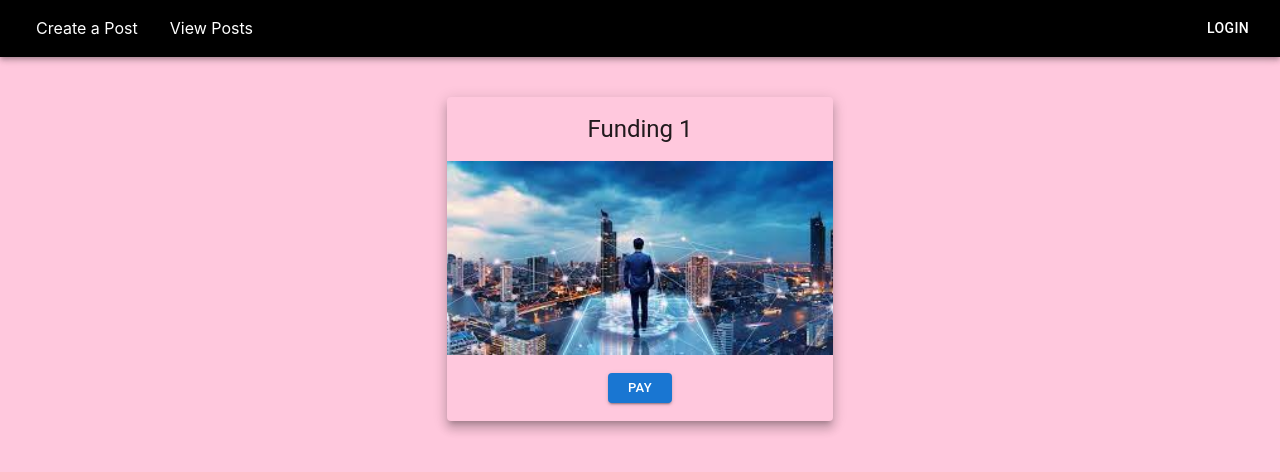
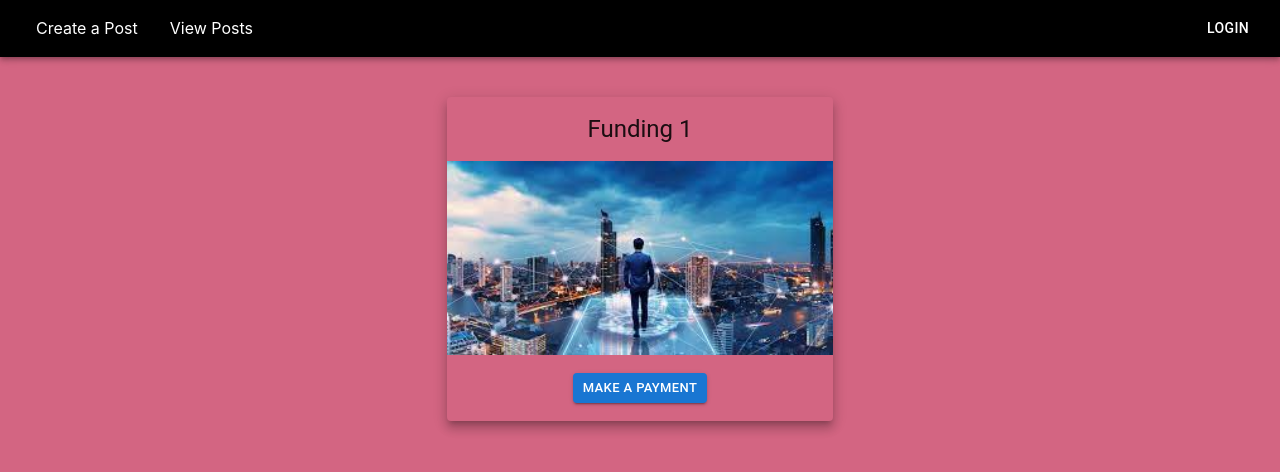
Before and after one commit to aidapira/kickstarter_platform_app, a React (Create React App) app in the folder client/: page /payment-checkout/1/1 in a window 1280 px wide. Shown: the top 472 px of the page. Built offline with nearby package versions, Linux system fonts and the light colour scheme.

Commit message:
changing styles

```diff
--- a/client/src/index.css
+++ b/client/src/index.css
@@ -6,7 +6,7 @@ body {
   -webkit-font-smoothing: antialiased;
   -moz-osx-font-smoothing: grayscale;
 
-  background-color: #ffc8dd;
+  background-color: #D36582
 }
 
 code {
--- a/client/src/views/paymentCheckout.jsx
+++ b/client/src/views/paymentCheckout.jsx
@@ -66,7 +66,7 @@ export default function PaymentCheckout() {
                             onClick={redirectToCheckout}
                             disabled={isLoading}
                             variant="contained"
-                        >{isLoading ? "Loading..." :  "Pay"}</Button>
+                        >{isLoading ? "Loading..." :  "Make a Payment"}</Button>
                     </CardActions>
                 </Card>
             </Grid>
@@ -80,7 +80,7 @@ const styles = {
         width: "100%",
     },
     cardElement: {
-        backgroundColor: '#ffc8dd',
+        backgroundColor: '#D36582',
         textAlign: 'center',
         justifyContent: 'center',
         alignItems: 'center',
```
